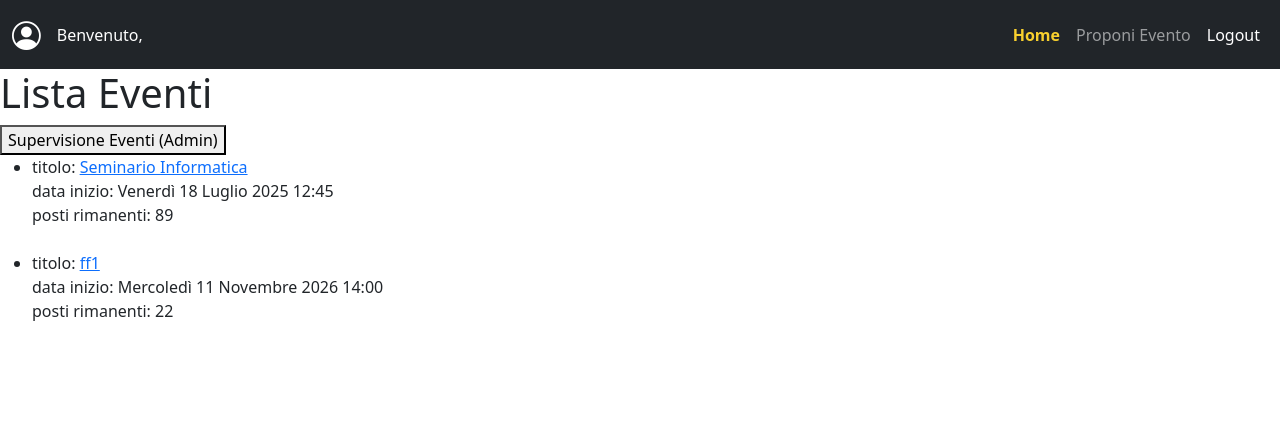
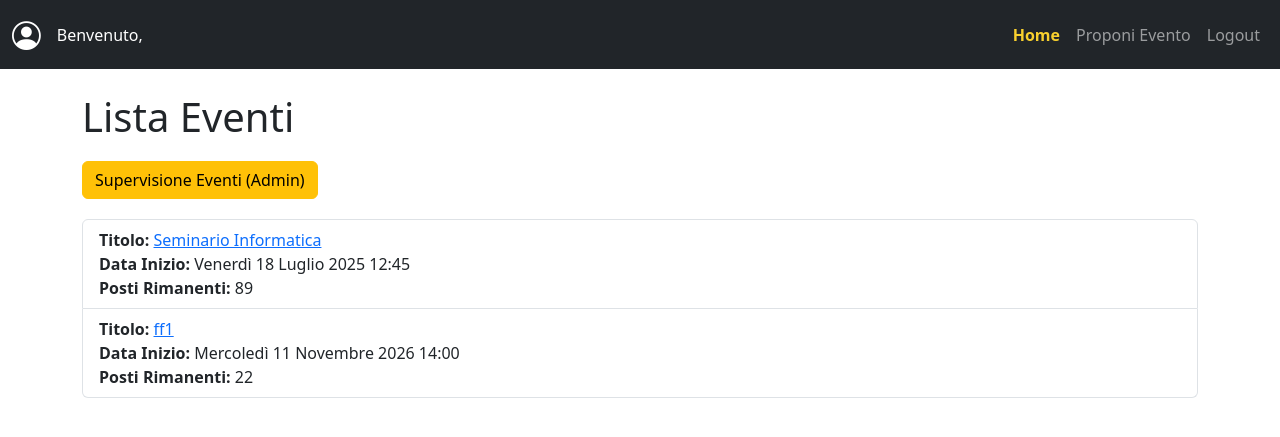
Before and after one commit to GiuliO-png/Evento, a Django app: page /Evento/ in a window 1280 px wide. Shown: the top 437 px of the page. Run offline with Django 5.2, Linux system fonts and the light colour scheme; a user stored in the database is signed in; data comes from the database, SQL or seed files in the repository; both versions use the stored data as it was after the commit.

Commit message:
guarda views

```diff
--- a/Evento/urls.py
+++ b/Evento/urls.py
@@ -32,5 +32,4 @@ path(
     auth_views.LogoutView.as_view(next_page='/Evento/login/'),
     name='logout'
 ),
-
 ]
--- a/Evento/views.py
+++ b/Evento/views.py
@@ -9,6 +9,7 @@ from django.urls import reverse
 from django.db.models import F, ExpressionWrapper #per prendere il valore di maxPartecipanti necessario per calcolare i posti disponibili
 from .models import Evento, Prenotazione # Necessario per gestire un Model!
 from .forms import Registrazione, form_proposta_evento ,form_segnalazione_evento
+from django.contrib.auth.decorators import login_required, user_passes_test
 def index(request):
     lista_eventi = Evento.objects.annotate(postiDisponibili= F('maxPartecipanti') - Count("evento_prenotazione"))
     template = loader.get_template("Evento/index.html")
@@ -141,6 +142,3 @@ def paginaUtente(request):#nuovo rispetto alle ultime modifiche il 17/07/25
     eventi_attivi=Evento.objects.filter(evento_prenotazione__utente=request.user, status=2)#status 2: approvato
 
     return render(request, "Evento/pagina_utente.html",{"eventi_creati": eventi_creati, "eventi_iscritti": eventi_iscritti, "eventi_attivi": eventi_attivi })
-
-
-#ciao
--- a/ISWProject/urls.py
+++ b/ISWProject/urls.py
@@ -27,7 +27,7 @@ urlpatterns = [
         authentication_form=LoginForm
     ), name='login_root'),
 
-    path("Evento/", include("Evento.urls")),
+    path("Evento/", include(("Evento.urls"), namespace="Evento")),
     path('admin/', admin.site.urls),
 ]
 
--- a/templates/Evento/index.html
+++ b/templates/Evento/index.html
@@ -3,17 +3,12 @@
 <head>
     <meta charset="UTF-8">
     <title>Lista Eventi</title>
-{#    {% load static %}#}
-{#    <link rel="stylesheet" href="{% static 'Evento/css/style.css' %}">#}
 
     <!-- Bootstrap CSS -->
     <link href="https://cdn.jsdelivr.net/npm/bootstrap@5.3.3/dist/css/bootstrap.min.css" rel="stylesheet">
+    <link href="https://cdn.jsdelivr.net/npm/bootstrap-icons@1.10.5/font/bootstrap-icons.css" rel="stylesheet">
 
-
-    <!-- Bootstrap Icons -->
-    <link href="https://cdn.jsdelivr.net/npm/bootstrap-icons@1.10.5/font/bootstrap-icons.css" rel="stylesheet">
     <style>
-        /* Evidenzia il link attivo con un colore personalizzato */
         .nav-link.active {
             color: #f8d02e !important;
             font-weight: bold;
@@ -23,16 +18,56 @@
             margin-left: 8px;
             font-size: 1rem;
         }
+
+        .admin-btn {
+            margin: 20px 0;
+        }
+
+        .messages {
+            margin: 10px 0;
+            padding: 0;
+            list-style: none;
+        }
+
+        .messages li {
+            padding: 8px;
+            border-radius: 4px;
+            margin-bottom: 5px;
+        }
+
+        .messages li.success {
+            background-color: #d4edda;
+            color: #155724;
+        }
+
+        .messages li.error {
+            background-color: #f8d7da;
+            color: #721c24;
+        }
+
+        .evento-item {
+            margin-bottom: 20px;
+        }
+
+        .evento-header {
+            display: flex;
+            justify-content: space-between;
+            align-items: center;
+        }
+
+        .btn-elimina {
+            margin-top: 10px;
+        }
     </style>
-
 </head>
 <body>
+
 <nav class="navbar navbar-expand-lg navbar-dark bg-dark">
     <div class="container-fluid">
 
         <!-- Icona utente + benvenuto -->
         <div class="d-flex align-items-center">
-                <a class="navbar-brand me-2" href="/Evento/utente/" title="Profilo Utente">
+            <a class="navbar-brand me-2" href="{% url 'Evento:utente' %}" title="Profilo Utente">
                 <i class="bi bi-person-circle" style="font-size: 1.8rem;"></i>
             </a>
             {% if request.user.is_authenticated %}
@@ -40,34 +75,26 @@
             {% endif %}
         </div>
 
-            <!-- Menu toggle per dispositivi mobili -->
         <button class="navbar-toggler" type="button" data-bs-toggle="collapse" data-bs-target="#navbarNav"
                 aria-controls="navbarNav" aria-expanded="false" aria-label="Menu">
             <span class="navbar-toggler-icon"></span>
         </button>
 
-            <!-- Link di navigazione -->
         <div class="collapse navbar-collapse" id="navbarNav">
             <ul class="navbar-nav ms-auto">
                 <li class="nav-item">
-                        <a class="nav-link {% if request.path == '/Evento/' %}active{% endif %}" href="/Evento/">Home</a>
+                    <a class="nav-link {% if request.path == '/Evento/' %}active{% endif %}" href="{% url 'Evento:index' %}">Home</a>
                 </li>
-
                 <li class="nav-item">
-                        <a class="nav-link {% if request.path == '/Evento/proposta_evento/' %}active{% endif %}" href="/Evento/proposta_evento/">Proponi Evento</a>
+                    <a class="nav-link {% if request.path == '/Evento/proposta_evento/' %}active{% endif %}" href="{% url 'Evento:proposta_evento' %}">Proponi Evento</a>
                 </li>
                 {% if request.user.is_authenticated %}
                     <li class="nav-item">
-                            <form action="{% url 'Evento:logout' %}" method="post" style="display: inline;">
-                                {% csrf_token %}
-                                <button type="submit" class="nav-link btn btn-link" style="color: white; text-decoration: none;">
-                                    Logout
-                                </button>
-                            </form>
+                        <a class="nav-link" href="{% url 'Evento:logout' %}">Logout</a>
                     </li>
                 {% else %}
                     <li class="nav-item">
-                            <a class="nav-link {% if request.path == '/Evento/login/' %}active{% endif %}" href="{% url 'login' %}">Login</a>
+                        <a class="nav-link {% if request.path == '/Evento/login/' %}active{% endif %}" href="{% url 'Evento:login' %}">Login</a>
                     </li>
                 {% endif %}
             </ul>
@@ -75,12 +102,13 @@
     </div>
 </nav>
 
+<div class="container mt-4">
     <h1>Lista Eventi</h1>
 
     {% if request.user.is_authenticated and request.user.is_staff %}
         <div class="admin-btn">
-            <a href="{% url 'Evento:supervisione_eventi' %}">
-                <button type="button">Supervisione Eventi (Admin)</button>
+            <a href="{% url 'Evento:supervisione_eventi' %}" class="btn btn-warning">
+                Supervisione Eventi (Admin)
             </a>
         </div>
     {% endif %}
@@ -93,17 +121,25 @@
         </ul>
     {% endif %}
 
-
     {% if lista_eventi %}
-        <ul>
+        <div class="list-group">
+            <ul class="list-group">
     {% for evento in lista_eventi %}
-                <li>titolo: <a href="{% url 'Evento:detail' evento.id %}">{{ evento.titolo }}</a> <br>
-                data inizio: {{ evento.dataInizio }}<br>
-                posti rimanenti: {{ evento.postiDisponibili}}<br><br></li>
+        <li class="list-group-item">
+            <strong>Titolo:</strong> <a href="{% url 'Evento:detail' evento.id %}">{{ evento.titolo }}</a><br>
+            <strong>Data Inizio:</strong> {{ evento.dataInizio }}<br>
+            <strong>Posti Rimanenti:</strong> {{ evento.postiDisponibili }}<br>
+        </li>
     {% endfor %}
 </ul>
+        </div>
     {% else %}
         <p>Non ci sono eventi disponibili.</p>
     {% endif %}
+</div>
+
+<!-- Bootstrap JS -->
+<script src="https://cdn.jsdelivr.net/npm/bootstrap@5.3.3/dist/js/bootstrap.bundle.min.js"></script>
+
 </body>
 </html>
```
Also changed, not shown: db.sqlite3. Lines whose indentation alone changed are shown as unchanged.
